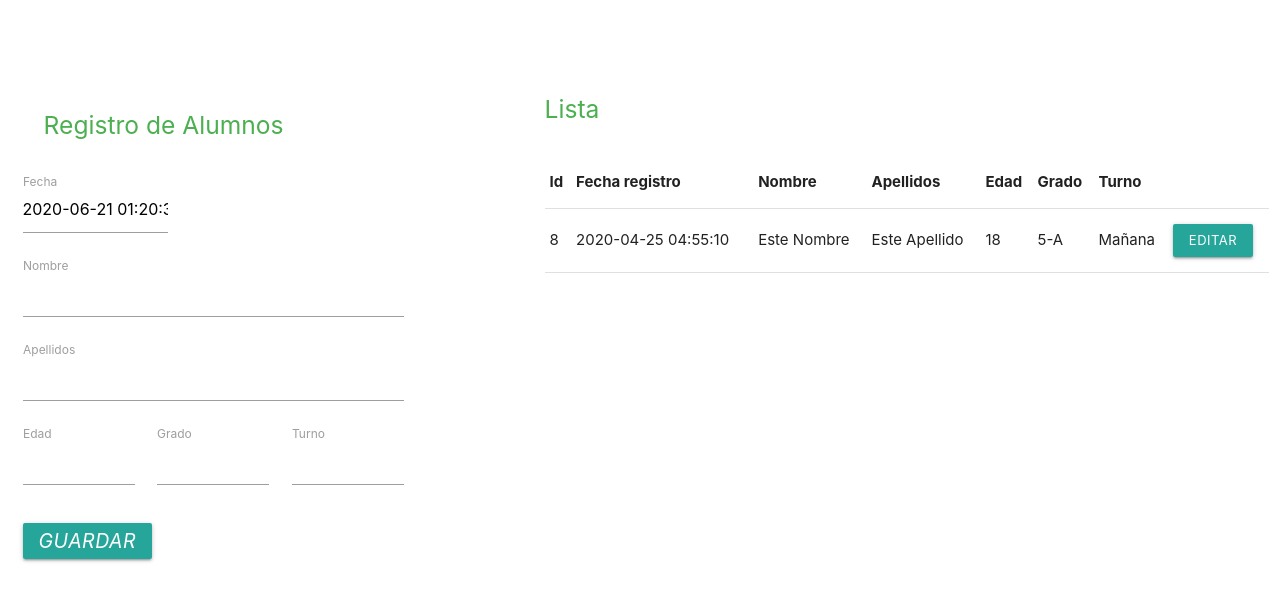
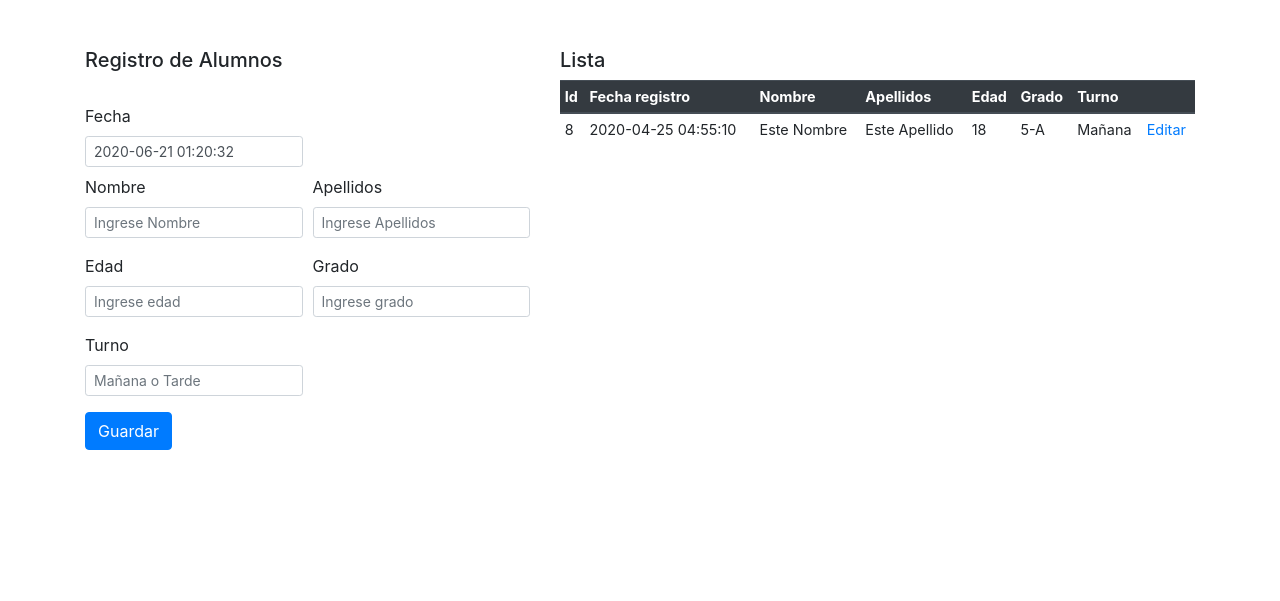
Before and after one commit to alexos2602/Crud, a PHP site: page / in a window 1280 px wide. Shown: the top 601 px of the page. Run offline with PHP 8.4, Linux system fonts and the light colour scheme; data comes from the database, SQL or seed files in the repository; data that the repository does not hold is empty.

Commit message:
responsive Resgistro, Lista

```diff
--- a/index.php
+++ b/index.php
@@ -3,12 +3,12 @@
 date_default_timezone_set("America/Caracas");
 $hora = date("Y-m-d H:i:s");
 
-include ("conexion/conexion.php");
+include("conexion/conexion.php");
 @$id_alumno = $_GET['id'];
-$consulta="SELECT * FROM alumnos WHERE id_alumno='$id_alumno'";
-$ejecutar=mysqli_query($conexion, $consulta);
+$consulta = "SELECT * FROM alumnos WHERE id_alumno='$id_alumno'";
+$ejecutar = mysqli_query($conexion, $consulta);
 
-while ($row=mysqli_fetch_array($ejecutar)){
+while ($row = mysqli_fetch_array($ejecutar)) {
 
   $id = $row[0];
   $fecha = $row[1];
@@ -23,135 +23,98 @@ while ($row=mysqli_fetch_array($ejecutar)){
 
 <!DOCTYPE html>
 <html lang="en">
+
 <head>
   <meta charset="UTF-8">
   <meta name="viewport" content="width=device-width, initial-scale=1.0">
   <title>CRUD PHP MYSQL</title>
   <Script src="librerias/materialize/jquery-3.5.0.min.js"></Script>
-    <Script src="librerias/materialize/js/materialize.min.js"></Script>
-    <link rel="stylesheet" href="librerias/materialize/css/materialize.min.css">
-
+  <!-- <Script src="librerias/materialize/js/materialize.min.js"></Script>
+    <link rel="stylesheet" href="librerias/materialize/css/materialize.min.css"> -->
+  <link rel="stylesheet" href="https://stackpath.bootstrapcdn.com/bootstrap/4.5.0/css/bootstrap.min.css" integrity="sha384-9aIt2nRpC12Uk9gS9baDl411NQApFmC26EwAOH8WgZl5MYYxFfc+NcPb1dKGj7Sk" crossorigin="anonymous">
+  <link rel="stylesheet" href="style.css">
   <script>
-      $(document).ready(function(){
+    $(document).ready(function() {
       id = $("#id_alumnos").val();
 
       if (id > 0) {
         $("#frm_registrar").hide();
       }
 
-        if (id=="") {
+      if (id == "") {
         $('#frm_actualizar').hide();
       }
 
     });
   </script>
+
 </head>
+
 <body>
 
+  <div class="container-lg">
+
     <input type="hidden" name="id_alumnos" id="id_alumnos" value="<?php echo $id_alumno; ?>">
+
     <div class="row">
 
       <!-- formulario registro-->
-        <div class="col l4"  style="position: absolute; top:10%;" id="frm_registrar">
-            <h5 class="green-text" style="margin: 8%;">Registro de Alumnos</h5>
+      <div class="col-md-5 py-5 " id="frm_registrar">
+
+        <h5 class="pb-4">Registro de Alumnos</h5>
+
         <form action="control.php" method="POST">
 
-              <div class="input-field col l5">
-                <input type="text" name="fecha" value="<?php echo $hora ?>" placeholder="">
+          <div class="form-row mb-2">
+            <div class="col-md-6">
               <label for="fecha">Fecha</label>
+              <input type="text" name="fecha" class="form-control form-control-sm" value="<?php echo $hora ?>">
+            </div>
           </div>
 
-              <div class="input-field col l12">
-                <input type="text" name="nombre" value="" placeholder="">
+          <div class="form-row">
+            <div class="form-group col-sm-6">
               <label for="nombre">Nombre</label>
+              <input type="text" name="nombre" value="" class="form-control form-control-sm" placeholder="Ingrese Nombre">
             </div>
 
-              <div class="input-field col l12">
-                <input type="text" name="apellidos" value="" placeholder="">
+            <div class="form-group col-sm-6">
               <label for="apellidos">Apellidos</label>
+              <input type="text" name="apellidos" value="" class="form-control form-control-sm" placeholder="Ingrese Apellidos">
+            </div>
           </div>
 
-              <div class="input-field col l4">
-                <input type="text" name="edad" value="" placeholder="">
+          <div class="form-row">
+            <div class="form-group col-sm-6">
               <label for="edad">Edad</label>
+              <input type="text" name="edad" value="" class="form-control form-control-sm" placeholder="Ingrese edad">
             </div>
 
-              <div class="input-field col l4">
-                <input type="text" name="grado" value="" placeholder="">
+            <div class="form-group col-sm-6">
               <label for="grado">Grado</label>
+              <input type="text" name="grado" value="" class="form-control form-control-sm" placeholder="Ingrese grado">
+            </div>
           </div>
 
-              <div class="input-field col l4">
-                <input type="text" name="turno" value="" placeholder="">
+          <div class="form-row">
+            <div class="col-md-6">
               <label for="turno">Turno</label>
+              <input type="text" name="turno" value="" class="form-control form-control-sm" placeholder="Mañana o Tarde">
+            </div>
           </div>
 
-              <div class="input-field col l2">
-              <button class="btn waves-effect waves-light" type="submit" name="btn_guardar">
-                  <i class="material-icons center">Guardar</i>
-              </button>
-              </div>
+          <button class="btn btn-primary mt-3" type="submit" name="btn_guardar">Guardar</button>
 
         </form>
       </div>
 
-        <!-- tabla -->
-        <div class="col l7 offset-l5"  style="position: absolute; top: 10%;">
-
-        <table>
-        <h5 class="green-text" style="top: 15%;">Lista</h5><br>
-            <thead>
-                <tr>
-                    <th>Id</th>
-                    <th>Fecha registro</th>
-                    <th>Nombre</th>
-                    <th>Apellidos</th>
-                    <th>Edad</th>
-                    <th>Grado</th>
-                    <th>Turno</th>
-                    <th></th>
-                </tr>
-            </thead>
-
-            <?php
-                include("conexion/conexion.php");
-                $sql="SELECT * FROM alumnos";
-                $ejecutar=mysqli_query($conexion, $sql);
-                while ($fila=mysqli_fetch_array($ejecutar)) {
-                    # code...
-            ?>
-
-            <tbody>
-                <tr>
-                    <td><?php echo $fila[0]; ?></td>
-                    <td><?php echo $fila[1]; ?></td>
-                    <td><?php echo $fila[2]; ?></td>
-                    <td><?php echo $fila[3]; ?></td>
-                    <td><?php echo $fila[4]; ?></td>
-                    <td><?php echo $fila[5]; ?></td>
-                    <td><?php echo $fila[6]; ?></td>
-                    <td>
-                  <a class="btn-small center white-text" href="index.php?id=<?php echo $fila[0]; ?>">Editar</a>
-              </td>
-                </tr>
-            </tbody>
-
-            <?php
-            }
-            ?>
-
-        </table>
-        </div>
-      </div>
-
-      <div class="row">
       <!-- formulario actualizar-->
-        <div class="col l4"  style="position: absolute; top:10%;" id="frm_actualizar">
+      <div class="col-md-5 py-5" id="frm_actualizar">
         <h5 class="green-text" style="margin: 8%;">Editar información</h5><br>
         <form action="control.php" method="POST">
 
           <div class="input-field col l5">
-                <input type="text" name="fecha" value="<?php echo $fecha;?>" placeholder="">
+            <input type="text" name="fecha" value="<?php echo $fecha; ?>" placeholder="">
             <label for="fecha">Fecha</label>
           </div>
 
@@ -198,13 +161,67 @@ while ($row=mysqli_fetch_array($ejecutar)){
           </div>
 
           <div class="input-field col l4">
-              <a href="index.php" class="btn-small waves-light"  name="btn_guardar">
+            <a href="index.php" class="btn-small waves-light" name="btn_guardar">
               <i class="center">Regresar</i>
             </a>
           </div>
 
         </form>
       </div>
+
+      <!-- tabla -->
+      <div class="col-md-7 py-md-5">
+        <h5>Lista</h5>
+        <table class="table table-sm">
+          <thead class="thead-dark">
+            <tr>
+              <th scope="col">Id</th>
+              <th scope="col">Fecha registro</th>
+              <th scope="col">Nombre</th>
+              <th scope="col">Apellidos</th>
+              <th scope="col">Edad</th>
+              <th scope="col">Grado</th>
+              <th scope="col">Turno</th>
+              <th scope="col"></th>
+            </tr>
+          </thead>
+
+          <?php
+          include("conexion/conexion.php");
+          $sql = "SELECT * FROM alumnos";
+          $ejecutar = mysqli_query($conexion, $sql);
+          while ($fila = mysqli_fetch_array($ejecutar)) {
+            # code...
+          ?>
+
+            <tbody>
+              <tr>
+                <td><?php echo $fila[0]; ?></td>
+                <td><?php echo $fila[1]; ?></td>
+                <td><?php echo $fila[2]; ?></td>
+                <td><?php echo $fila[3]; ?></td>
+                <td><?php echo $fila[4]; ?></td>
+                <td><?php echo $fila[5]; ?></td>
+                <td><?php echo $fila[6]; ?></td>
+                <td>
+                  <a class="btn-small center white-text" href="index.php?id=<?php echo $fila[0]; ?>">Editar</a>
+                </td>
+              </tr>
+            </tbody>
+
+          <?php
+          }
+          ?>
+
+        </table>
       </div>
+
+
+    </div>
+
+
+
+
 </body>
+
 </html>
--- /dev/null
+++ b/style.css
@@ -0,0 +1,7 @@
+th , td{
+    font-size: .9rem;
+}
+
+input[name=fecha] {
+    pointer-events: none;
+ }
```
Lines whose indentation alone changed are shown as unchanged.
